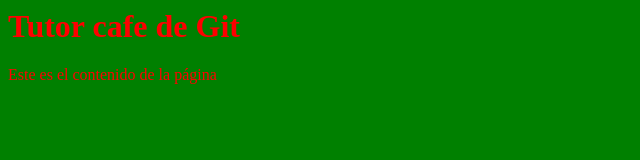
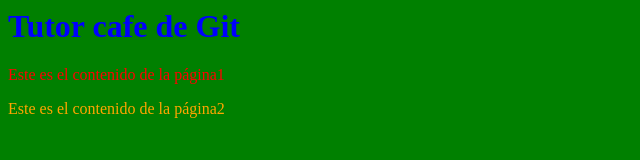
Before and after one commit to jenriquezr/tutorcafe, a plain HTML site: page index.html in a window 1280 px wide. Shown: the whole page, without its empty margins (0-640 px from the left). Drawn offline with Linux system fonts and the light colour scheme.

Commit message:
Se agregaron nuevos estilos y mas etiquetas html

```diff
--- a/css/estilo.css
+++ b/css/estilo.css
@@ -2,3 +2,11 @@ body{
   background-color: green;
   color: red;
 }
+
+body h1{
+  color:blue;
+}
+
+.parrafo{
+  color: orange;
+}
--- a/index.html
+++ b/index.html
@@ -4,6 +4,7 @@
 </head>
 <body>
   <h1>Tutor cafe de Git</h1>
-  <p>Este es el contenido de la página</p>
+  <p>Este es el contenido de la página1</p>
+  <p class="parrafo">Este es el contenido de la página2</p>
 </body>
 </html>
```
